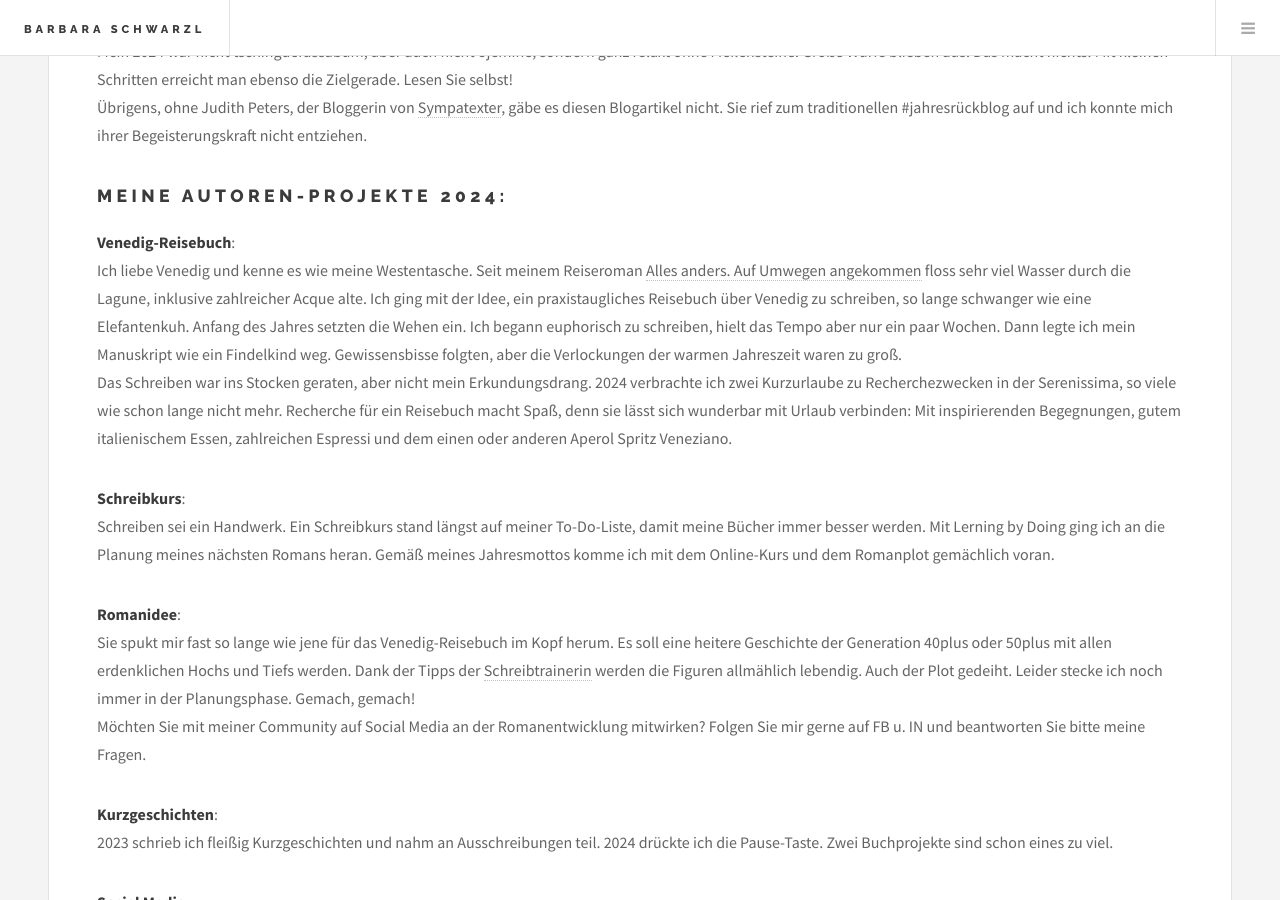
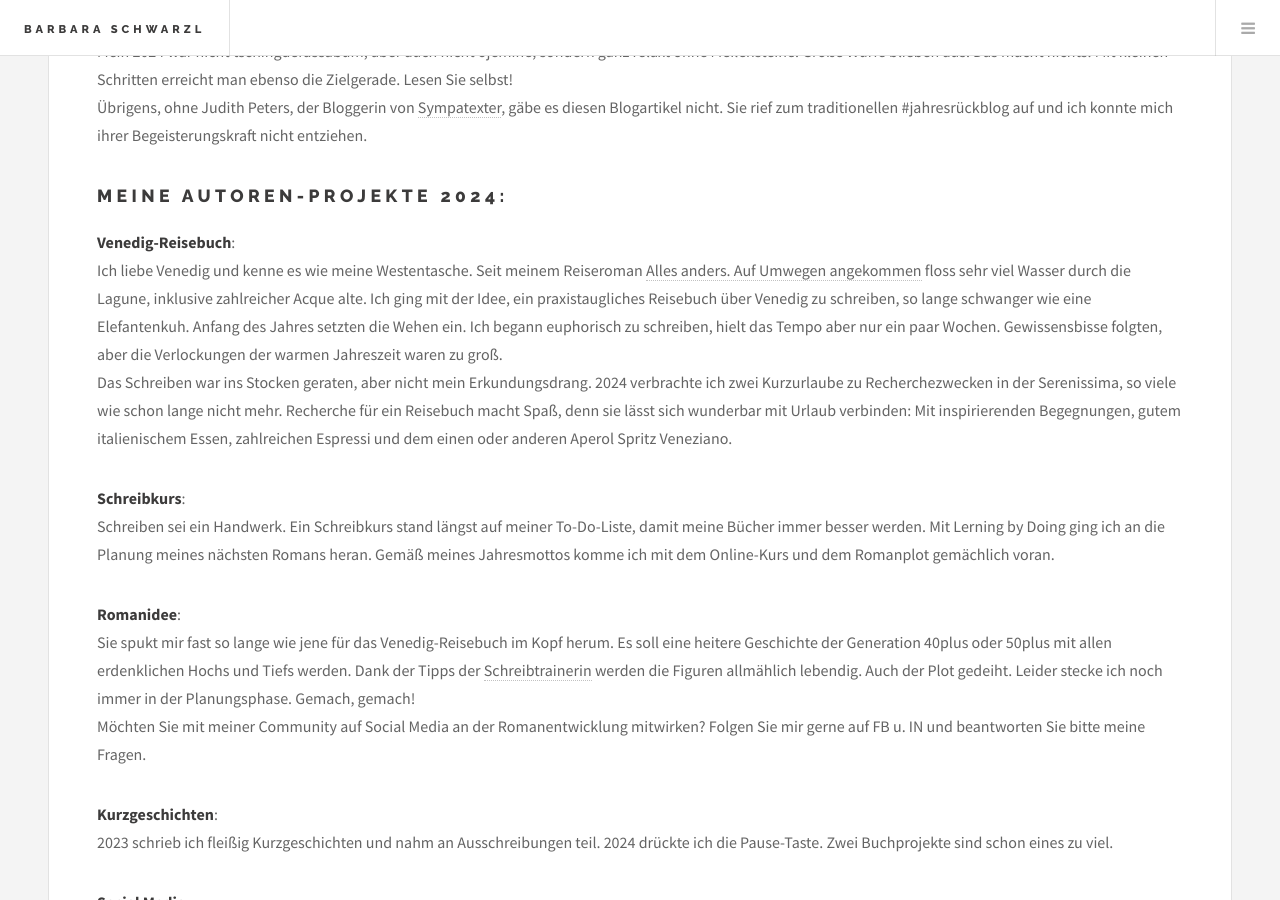
Before and after one commit to bschwarzl/bschwarzl.github.io, a Jekyll site: the page built from _posts/2025-01-05-Jahresrueckblick-2024-In-der-Ruhe-liegt-die-Kraft.markdown, in a window 1280 px wide and 900 px high, scrolled down 1616 px. Built offline with Jekyll 4.4.1, drawn with Linux system fonts in a browser that asks for light colours.

Commit message:
Update for webiste

```diff
--- a/_posts/2025-01-05-Jahresrueckblick-2024-In-der-Ruhe-liegt-die-Kraft.markdown
+++ b/_posts/2025-01-05-Jahresrueckblick-2024-In-der-Ruhe-liegt-die-Kraft.markdown
@@ -16,7 +16,7 @@ Mein 2024 war nicht tschingderassabum, aber auch nicht ojemine, sondern ganz rel
 ## Meine Autoren-Projekte 2024:
 
 **Venedig-Reisebuch**:<br>
-Ich liebe Venedig und kenne es wie meine Westentasche. Seit meinem Reiseroman [Alles anders. Auf Umwegen angekommen] [alles anders. auf umwegen angekommen] floss sehr viel Wasser durch die Lagune, inklusive zahlreicher Acque alte. Ich ging mit der Idee, ein praxistaugliches Reisebuch über Venedig zu schreiben, so lange schwanger wie eine Elefantenkuh. Anfang des Jahres setzten die Wehen ein. Ich begann euphorisch zu schreiben, hielt das Tempo aber nur ein paar Wochen. Dann legte ich mein Manuskript wie ein Findelkind weg.  Gewissensbisse folgten, aber die Verlockungen der warmen Jahreszeit waren zu groß.<br>
+Ich liebe Venedig und kenne es wie meine Westentasche. Seit meinem Reiseroman [Alles anders. Auf Umwegen angekommen] [alles anders. auf umwegen angekommen] floss sehr viel Wasser durch die Lagune, inklusive zahlreicher Acque alte. Ich ging mit der Idee, ein praxistaugliches Reisebuch über Venedig zu schreiben, so lange schwanger wie eine Elefantenkuh. Anfang des Jahres setzten die Wehen ein. Ich begann euphorisch zu schreiben, hielt das Tempo aber nur ein paar Wochen. Gewissensbisse folgten, aber die Verlockungen der warmen Jahreszeit waren zu groß.<br>
 Das Schreiben war ins Stocken geraten, aber nicht mein Erkundungsdrang. 2024 verbrachte ich zwei Kurzurlaube zu Recherchezwecken in der Serenissima, so viele wie schon lange nicht mehr. Recherche für ein Reisebuch macht Spaß, denn sie lässt sich wunderbar mit Urlaub verbinden: Mit inspirierenden Begegnungen, gutem italienischem Essen, zahlreichen Espressi und dem einen oder anderen Aperol Spritz Veneziano.<br>
 
 **Schreibkurs**:<br>
```
